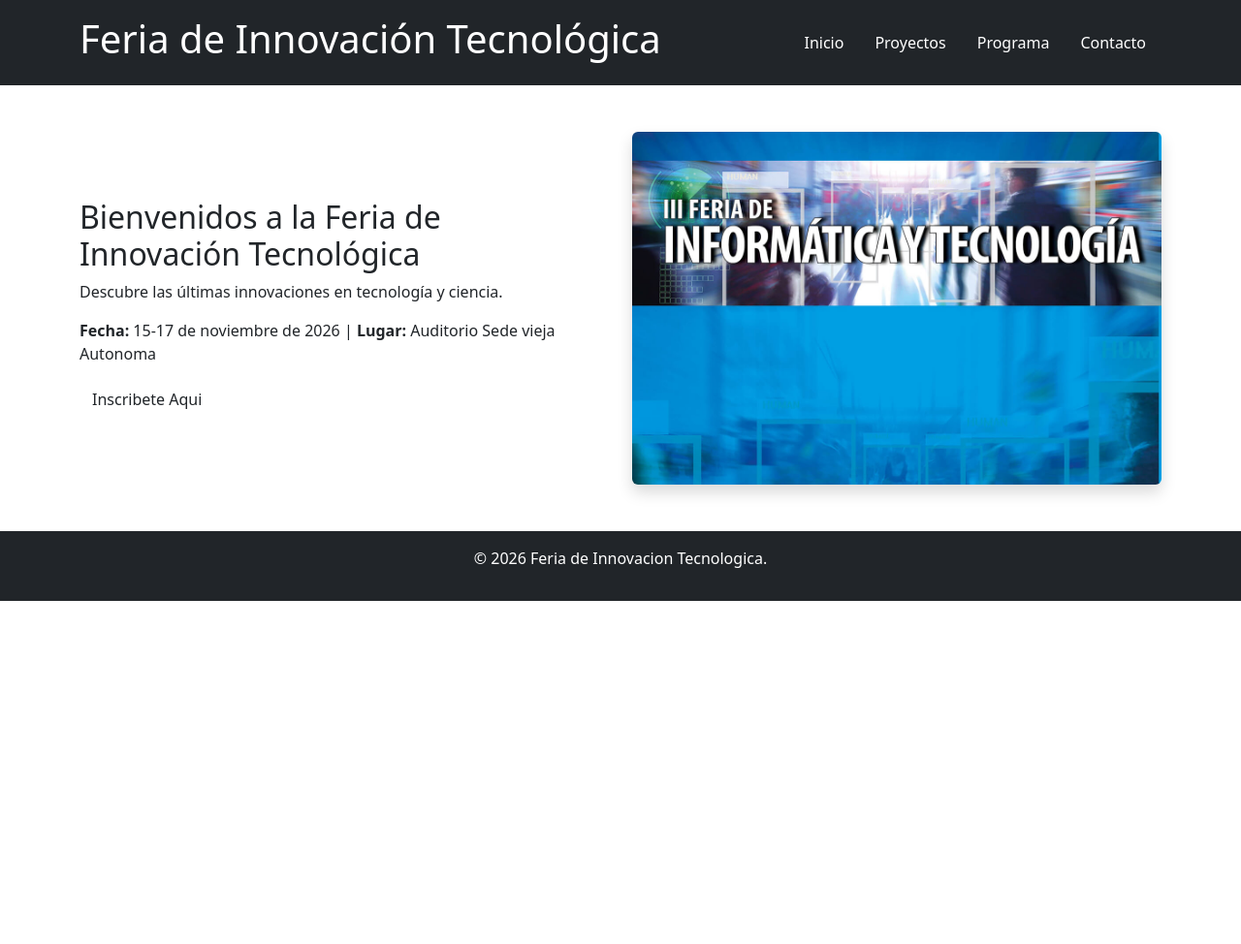
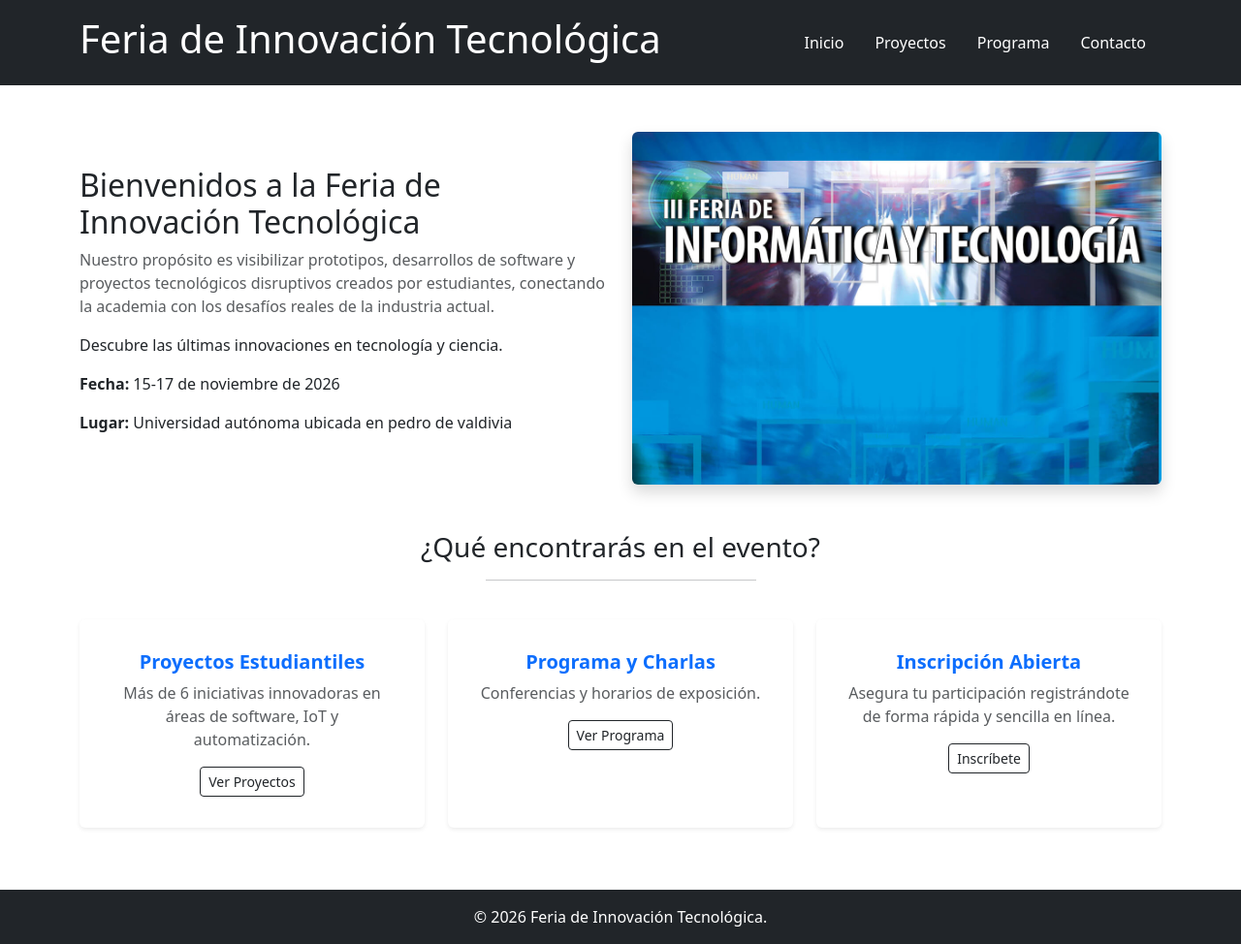
Before and after one commit to KABarbalking/Feria-de-innovacion, a plain HTML site: page index.html in a window 1280 px wide. Shown: the whole page at 97% size. Before the commit the page ends 800 px from the top, so only its background shows below. Drawn offline with nearby package versions, Linux system fonts and the light colour scheme.

Commit message:
modificacion del index

```diff
--- a/index.html
+++ b/index.html
@@ -1,41 +1,75 @@
 <!DOCTYPE html>
-<html lang = "es">
+<html lang="es">
     <head>
-        <meta charset = "UTF-8">
-        <meta name = "viewport" content = "width=device-width, initial-scale=1.0">
-        <title>Feria DE Innovacion Tecnologica - Inicio</title>
+        <meta charset="UTF-8">
+        <meta name="viewport" content="width=device-width, initial-scale=1.0">
+        <title>Feria de Innovación Tecnológica - Inicio</title>
         <link href="https://cdn.jsdelivr.net/npm/bootstrap@5.3.3/dist/css/bootstrap.min.css" rel="stylesheet">
-        <link rel = "stylesheet" href = "css/styles.css">
+        <link rel="stylesheet" href="css/styles.css">
     </head>
     <body>
-        <header class = "bg-dark text-white p-3">
-            <div class = "container d-flex justify-content-between align-items-center">
+        <header class="bg-dark text-white p-3">
+            <div class="container d-flex justify-content-between align-items-center">
                 <h1>Feria de Innovación Tecnológica</h1>
                 <nav>
                     <ul class="nav">
-                        <li class = "nav-item"><a class="nav-link text-white active" href = "index.html">Inicio</a></li>
-                        <li class = "nav-item"><a class = "nav-link text-white" href = "proyectos.html">Proyectos</a></li>
-                        <li class = "nav-item"><a class = "nav-link text-white" href = "programa.html">Programa</a></li>
-                        <li class = "nav-item"><a class = "nav-link text-white" href = "contacto.html">Contacto</a></li>
+                        <li class="nav-item"><a class="nav-link text-white active" href="index.html">Inicio</a></li>
+                        <li class="nav-item"><a class="nav-link text-white" href="proyectos.html">Proyectos</a></li>
+                        <li class="nav-item"><a class="nav-link text-white" href="programa.html">Programa</a></li>
+                        <li class="nav-item"><a class="nav-link text-white" href="contacto.html">Contacto</a></li>
                     </ul>
                 </nav>
             </div>
         </header>
-        <main class = "container my-5">
-            <section class = "row align-items-center" >
-                <div class = "col-md-6">
+        <main class="container my-5">
+            <section class="row align-items-center mb-5">
+                <div class="col-md-6">
                     <h2>Bienvenidos a la Feria de Innovación Tecnológica</h2>
+                    <p class="text-muted">Nuestro propósito es visibilizar prototipos, desarrollos de software y proyectos tecnológicos disruptivos creados por estudiantes, conectando la academia con los desafíos reales de la industria actual.</p>
                     <p>Descubre las últimas innovaciones en tecnología y ciencia.</p>
-                    <p><strong>Fecha:</strong> 15-17 de noviembre de 2026 | <strong>Lugar:</strong> Auditorio Sede vieja Autonoma</p>
-                    <a href = "contacto.html" class = "btn btn-custom">Inscribete Aqui</a>
+                    <p><strong>Fecha:</strong> 15-17 de noviembre de 2026</p>
+                    <p><strong>Lugar:</strong> Universidad autónoma ubicada en pedro de valdivia</p>
                 </div>
-                <div class = "col-md-6">
-                    <img src = "img/feria.jpg" alt = "Feria Tecnológica" class = "img-fluid rounded shadow">
+                <div class="col-md-6">
+                    <img src="img/feria.jpg" alt="Feria Tecnológica" class="img-fluid rounded shadow">
+                </div>
+            </section>
+            <section class="row text-center mt-5">
+                <div class="col-12 mb-4">
+                    <h3>¿Qué encontrarás en el evento?</h3>
+                    <hr class="w-25 mx-auto">
+                </div>
+                <div class="col-md-4 mb-3">
+                    <div class="card h-100 p-3 shadow-sm border-0">
+                        <div class="card-body">
+                            <h5 class="card-title text-primary fw-bold">Proyectos Estudiantiles</h5>
+                            <p class="card-text text-muted">Más de 6 iniciativas innovadoras en áreas de software, IoT y automatización.</p>
+                            <a href="proyectos.html" class="btn btn-outline-dark btn-sm">Ver Proyectos</a>
+                        </div>
+                    </div>
+                </div>
+                <div class="col-md-4 mb-3">
+                    <div class="card h-100 p-3 shadow-sm border-0">
+                        <div class="card-body">
+                            <h5 class="card-title text-primary fw-bold">Programa y Charlas</h5>
+                            <p class="card-text text-muted">Conferencias y horarios de exposición.</p>
+                            <a href="programa.html" class="btn btn-outline-dark btn-sm">Ver Programa</a>
+                        </div>
+                    </div>
+                </div>
+                <div class="col-md-4 mb-3">
+                    <div class="card h-100 p-3 shadow-sm border-0">
+                        <div class="card-body">
+                            <h5 class="card-title text-primary fw-bold">Inscripción Abierta</h5>
+                            <p class="card-text text-muted">Asegura tu participación registrándote de forma rápida y sencilla en línea.</p>
+                            <a href="contacto.html" class="btn btn-outline-dark btn-sm">Inscríbete</a>
+                        </div>
+                    </div>
                 </div>
             </section>
         </main>
+        <footer class="bg-dark text-white text-center py-3 mt-5">
+            <p class="mb-0">&copy; 2026 Feria de Innovación Tecnológica.</p>
+        </footer>
     </body>
-    <footer class = "bg-dark text-white text-center py-3 mt-5">
-        <p>&copy; 2026 Feria de Innovacion Tecnologica.</p>
-    </footer>
 </html>
```
